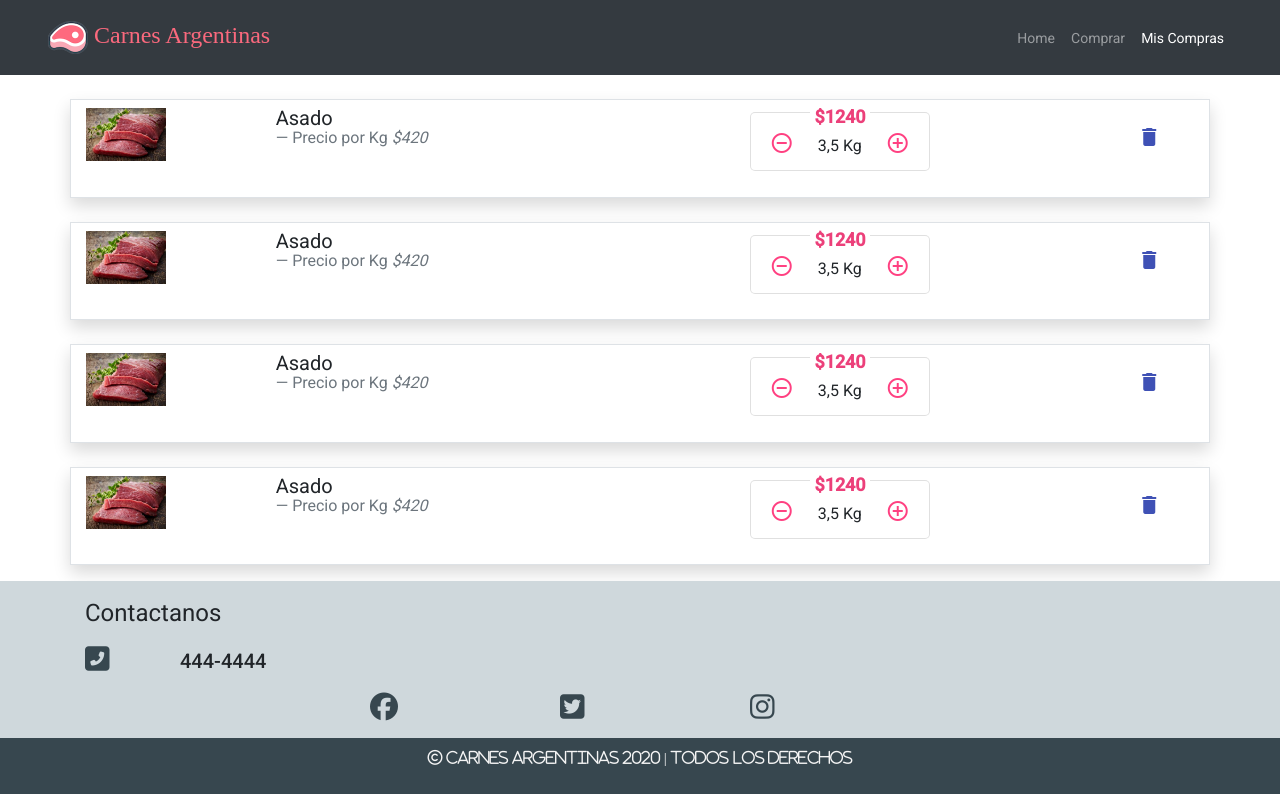
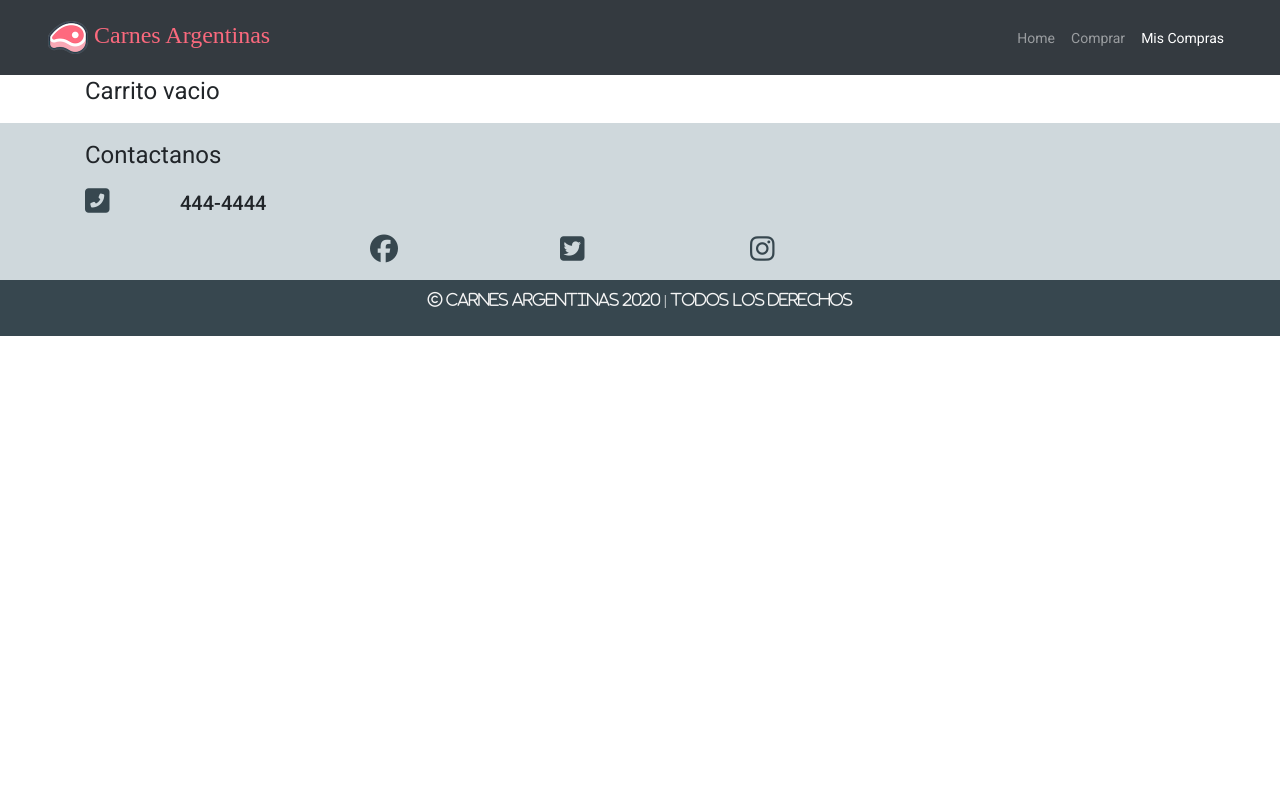
Before and after one commit to carlos-amrodri/carnes-argentinas, an Angular app: page /compra in a window 1280 px wide. Built offline with nearby package versions, Linux system fonts and the light colour scheme; a web font is replaced by a local one.

Commit message:
Cambio en el home, y la marca de comprado en carrito

```diff
--- a/src/app/pages/carrito/carrito.component.css
+++ b/src/app/pages/carrito/carrito.component.css
@@ -19,3 +19,15 @@ a{
     background-color: #fa697d;
     color: whitesmoke;
 }
+#check{
+    color: whitesmoke;
+    background-color: #66bb6a;
+}
+
+.checado{
+    background-color: whitesmoke;
+}
+
+.card{
+    background-color:#c8e6c9;
+}
--- a/src/app/pages/carrito/carrito.component.html
+++ b/src/app/pages/carrito/carrito.component.html
@@ -6,7 +6,7 @@
                 <table>
                     <tr>
                         <td>
-                            <h3>Su compra lleva un valor de</h3>
+                            <h3>Su compra lleva </h3>
                         </td>
                         <td>
                             <h2 class="font-weight-bold">${{monto}}</h2>
@@ -39,7 +39,7 @@
             <div class="row">
                 <div *ngFor="let produ of servProducto.carnes">
                     <div class="col-md-4 col-xs-12 mt-2">
-                        <div class="card" style="width: 18rem;">
+                        <div class="card" style="width: 18rem;" [ngStyle]="{'background-color': produ.adquirido ? '#c8e6c9' : 'whitesmoke'}">
                             <img class="card-img-top" src="/assets/img/productos/{{produ.url}}.jpg" alt="Card image cap">
                             <div *ngIf="produ.oferta" class="ofertaCaption">
                                 <h1>Oferta</h1>
@@ -50,7 +50,19 @@
                                 <div class="col-5 col align-self-end"><h2>${{produ.precio}} Kg</h2></div>
                                 <div *ngIf="produ.subprecio" class="col-6 col align-self-end"><h4 class="tachado">${{produ.subprecio}} Kg</h4></div>
                             </div>
-                              <a (click)="clickComprar(produ)" class="btn">Comprar</a>
+                              <!-- <a (click)="clickComprar(produ)" class="btn">Comprar</a> -->
+                            </div>
+                            <div class="card-footer">
+                                <div class="row">
+                                    <div class="col-6" *ngIf="!produ.adquirido">
+                                        <button mat-raised-button color="accent" (click)="clickComprar(produ)">COMPRAR</button>
+                                    </div>
+                                    <div *ngIf="produ.adquirido" class="col-6">
+                                        <button mat-mini-fab id="check">
+                                            <mat-icon>done_outline</mat-icon>
+                                        </button>
+                                    </div>
+                                </div>
                             </div>
                           </div>
                     </div>
--- a/src/app/pages/carrito/carrito.component.ts
+++ b/src/app/pages/carrito/carrito.component.ts
@@ -14,6 +14,7 @@ export class CarritoComponent implements OnInit {
   carrito : iProducto[] = [];
   badge : number;
   monto : number = 0;
+
 
   constructor(public servProducto : InfoProductosService,
     private dialog : MatDialog) { }
@@ -36,6 +37,7 @@ export class CarritoComponent implements OnInit {
 
     dialogRef.afterClosed().subscribe((result : iProducto) =>{
       if(result.adquirido){
+        this.servProducto.changeProducto(result);
         this.servProducto.addProducCarrito(result);
         this.badge = this.servProducto.carrito.length;
         this.monto = 0;
--- a/src/app/pages/compra/compra.component.html
+++ b/src/app/pages/compra/compra.component.html
@@ -1,20 +1,25 @@
 <div class="container">
+    <div *ngIf="productoserivcio.carrito.length == 0">
+        <h1>Carrito vacio</h1>
+    </div>
 
+   <div *ngIf="productoserivcio.carrito.length > 0">
+       <div *ngFor="let prod of productoserivcio.carrito" [ngClass]="">
         <div class="row mt-4 border shadow pt-2 pb-0">
             <div class="col-3 col-md-2">
-            <img src="../../../assets/img/carne2.jpg" alt="">
+                <img src="../../assets/img/productos/{{prod.url}}.jpg" alt="">
             </div>
             <div class="col-9 col-md-2">
                 <blockquote class="blockquote pb-1">
-                <p class="mb-0">Asado</p>
-                <footer class="blockquote-footer pb-1">Precio por Kg<cite title="Source Title"> $420</cite></footer>
+                    <p class="mb-0">{{prod.titulo}}</p>
+                    <footer class="blockquote-footer pb-1">Precio por Kg<cite title="Source Title"> ${{prod.precio}}</cite></footer>
                   </blockquote>
             </div>
 
             <div class="col-7 col-md-4 offset-1 offset-md-3 pb-0">
                 <p class="mb-0">
                     <mat-form-field appearance="outline">
-                  <mat-label id="precio">$1240</mat-label>
+                      <mat-label id="precio">${{prod.precioCompa}}</mat-label>
                       <input matInput placeholder="Placeholder" [(ngModel)]="total">
                       <span matPrefix>
                         <button mat-icon-button color="accent" >
@@ -36,116 +41,9 @@
             </div>
 
         </div>
-
-    <div class="row mt-4 border shadow pt-2 pb-0">
-        <div class="col-3 col-md-2">
-            <img src="../../../assets/img/carne2.jpg" alt="">
        </div>
-        <div class="col-9 col-md-2">
-            <blockquote class="blockquote pb-1">
-                <p class="mb-0">Asado</p>
-                <footer class="blockquote-footer pb-1">Precio por Kg<cite title="Source Title"> $420</cite></footer>
-              </blockquote>
    </div>
 
-        <div class="col-7 col-md-4 offset-1 offset-md-3 pb-0">
-            <p class="mb-0">
-                <mat-form-field appearance="outline">
-                  <mat-label id="precio">$1240</mat-label>
-                  <input matInput placeholder="Placeholder" [(ngModel)]="total">
-                  <span matPrefix>
-                    <button mat-icon-button color="accent" >
-                        <mat-icon>remove_circle_outline</mat-icon>
-                    </button>
-                  </span>
-                  <span matSuffix>
-                    <button mat-icon-button color="accent" >
-                        <mat-icon>add_circle_outline</mat-icon>
-                    </button>
-                  </span>
-                </mat-form-field>
-              </p>
-        </div>
-        <div class="col-1 col-md-1 pt-2">
-            <button mat-icon-button color="primary">
-                <mat-icon>delete</mat-icon>
-            </button>
-        </div>
+
 
 </div>
-
-    <div class="row mt-4 border shadow pt-2 pb-0">
-        <div class="col-3 col-md-2">
-            <img src="../../../assets/img/carne2.jpg" alt="">
-        </div>
-        <div class="col-9 col-md-2">
-            <blockquote class="blockquote pb-1">
-                <p class="mb-0">Asado</p>
-                <footer class="blockquote-footer pb-1">Precio por Kg<cite title="Source Title"> $420</cite></footer>
-              </blockquote>
-        </div>
-
-        <div class="col-7 col-md-4 offset-1 offset-md-3 pb-0">
-            <p class="mb-0">
-                <mat-form-field appearance="outline">
-                  <mat-label id="precio">$1240</mat-label>
-                  <input matInput placeholder="Placeholder" [(ngModel)]="total">
-                  <span matPrefix>
-                    <button mat-icon-button color="accent" >
-                        <mat-icon>remove_circle_outline</mat-icon>
-                    </button>
-                  </span>
-                  <span matSuffix>
-                    <button mat-icon-button color="accent" >
-                        <mat-icon>add_circle_outline</mat-icon>
-                    </button>
-                  </span>
-                </mat-form-field>
-              </p>
-        </div>
-        <div class="col-1 col-md-1 pt-2">
-            <button mat-icon-button color="primary">
-                <mat-icon>delete</mat-icon>
-            </button>
-        </div>
-
-    </div>
-
-    <div class="row mt-4 border shadow pt-2 pb-0">
-        <div class="col-3 col-md-2">
-            <img src="../../../assets/img/carne2.jpg" alt="">
-        </div>
-        <div class="col-9 col-md-2">
-            <blockquote class="blockquote pb-1">
-                <p class="mb-0">Asado</p>
-                <footer class="blockquote-footer pb-1">Precio por Kg<cite title="Source Title"> $420</cite></footer>
-              </blockquote>
-        </div>
-
-        <div class="col-7 col-md-4 offset-1 offset-md-3 pb-0">
-            <p class="mb-0">
-                <mat-form-field appearance="outline">
-                  <mat-label id="precio">$1240</mat-label>
-                  <input matInput placeholder="Placeholder" [(ngModel)]="total">
-                  <span matPrefix>
-                    <button mat-icon-button color="accent" >
-                        <mat-icon>remove_circle_outline</mat-icon>
-                    </button>
-                  </span>
-                  <span matSuffix>
-                    <button mat-icon-button color="accent" >
-                        <mat-icon>add_circle_outline</mat-icon>
-                    </button>
-                  </span>
-                </mat-form-field>
-              </p>
-        </div>
-        <div class="col-1 col-md-1 pt-2">
-            <button mat-icon-button color="primary">
-                <mat-icon>delete</mat-icon>
-            </button>
-        </div>
-
-    </div>
-
-</div>
--- a/src/app/pages/compra/compra.component.ts
+++ b/src/app/pages/compra/compra.component.ts
@@ -1,4 +1,5 @@
 import { Component, OnInit } from '@angular/core';
+import { InfoProductosService } from '../../services/info-productos.service';
 
 
 
@@ -12,7 +13,10 @@ export class CompraComponent implements OnInit {
 
 total = '3,5 Kg';
 
-  constructor() { }
+  constructor(public productoserivcio : InfoProductosService) {
+
+
+  }
 
   ngOnInit(): void {
   }
--- a/src/app/pages/home/home.component.css
+++ b/src/app/pages/home/home.component.css
@@ -81,7 +81,9 @@ i{
     color: #37474f;
 }
 
-
+.btnlist button{
+   width: 100%;
+}
 /* tamaños */
 /* // Extra small devices (portrait phones, less than 576px) */
 @media (max-width: 575.98px) {
--- a/src/app/services/info-productos.service.ts
+++ b/src/app/services/info-productos.service.ts
@@ -23,6 +23,15 @@ export class InfoProductosService {
       this.carrito.push(produ);
   }
 
+  changeProducto(produc : iProducto){
+    this.carnes.forEach( p =>{
+      if (p.id == produc.id){
+        p.adquirido = true;
+      }
+    });
+
+  }
+
   private loadProductos(){
     return new Promise((resolve, rejects) =>{
       this.http.get('assets/data/productos.js')
@@ -35,7 +44,6 @@ export class InfoProductosService {
 
   private loadSecciones(){
     this.loadProductos().then( ()=>{
-      console.log('productos' + this.productos.length)
       this.productos.forEach( prod =>{
         if(prod.type == 1){
           this.carnes.push(prod);
```
Also changed, not shown: src/app/pages/home/home.component.html (+38 -25 lines). Lines whose indentation alone changed are shown as unchanged.
